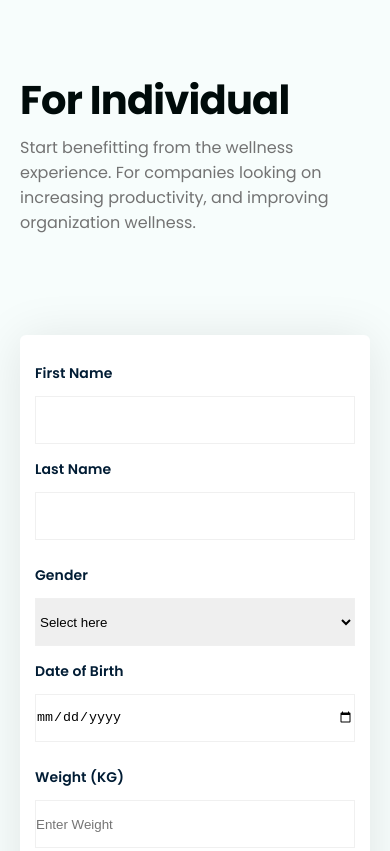
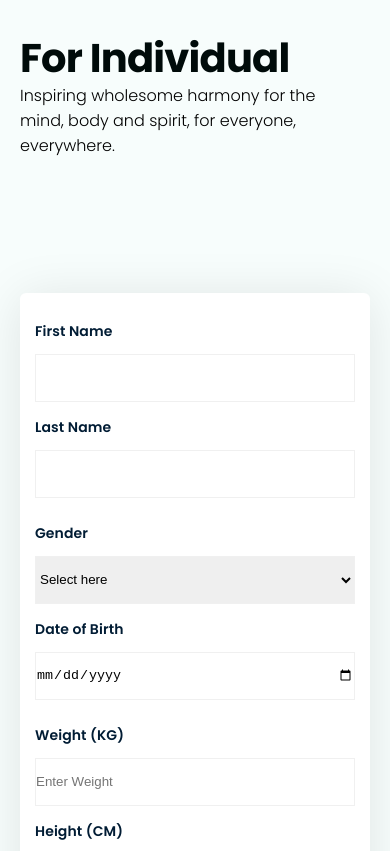
Before and after one commit to Rolalove/sign_up_page, a plain HTML site: page index.html in a window 390 px wide. Shown: the top 851 px of the page. Drawn offline with Linux system fonts and the light colour scheme.

Commit message:
changed some properties to get the exact design

```diff
--- a/index.css
+++ b/index.css
@@ -16,7 +16,7 @@ body {
   margin-top: 20px;
 }
 .container {
-  width: 75%;
+  width: 85%;
   height: 85vh;
   display: flex;
 }
@@ -43,12 +43,15 @@ body {
   line-height: 50px;
   letter-spacing: -0.8px;
 }
-.mini_box p {
+.desktop_screen {
   margin-top: 10px;
   color: #737373;
   font-size: 16px;
   font-weight: 400;
   line-height: 25px;
+}
+.mobile_text{
+  display: none;
 }
 .left_side h3 {
   color: rgba(0, 11, 10, 1);
@@ -115,6 +118,7 @@ select {
   font-size: 12px;
   font-weight: 400;
   line-height: 25px;
+  text-align: center;
 }
 .terms_and_condition_two {
   display: none;
@@ -151,7 +155,6 @@ select {
 /* mobile screen */
 @media screen and (max-width: 800px) {
   .container_wrapper {
-    height: 100vh;
     margin-top: 0px;
     flex-direction: column;
   }
@@ -174,18 +177,17 @@ select {
     width: 100%;
     padding: 20px;
   }
-  .name,
-  .gender_date_of_birth,
-  .weight_height {
+  .name,.gender_date_of_birth,.weight_height {
     flex-direction: column;
   }
   form {
+    display: block;
     width: 100%;
+    margin-top: 0px;
     margin: 0px;
     height: max-content;
   }
-  input,
-  select {
+  input,select {
     width: 100%;
     height: 48px;
     margin-top: 11px;
@@ -193,6 +195,16 @@ select {
   }
   .name {
     margin-top: 10px;
+  }
+  .desktop_text{
+    display: none;
+  }
+  .mobile_text{
+    display: block;
+    font-size: 16px;
+    font-weight: 300;
+    line-height: 25px;
+    letter-spacing: 0px;
   }
   .terms_and_condition {
     display: none;
--- a/index.html
+++ b/index.html
@@ -13,11 +13,12 @@
             <div class="mini_box">
                    <img src="./assets/images/Logo.png" alt="" />
           <h3>For Individual</h3>
-          <p>
-            Start benefitting from the wellness experience. For companies
+          <p class="desktop_text">
+            Start benefitting from the wellness experience. For <br> companies
             looking on increasing productivity, and improving organization
             wellness.
           </p>
+          <p class="mobile_text">Inspiring wholesome harmony for the mind, body and spirit, for everyone, everywhere.</p>
             </div>
         </div>
         <div class="right_side">
```
